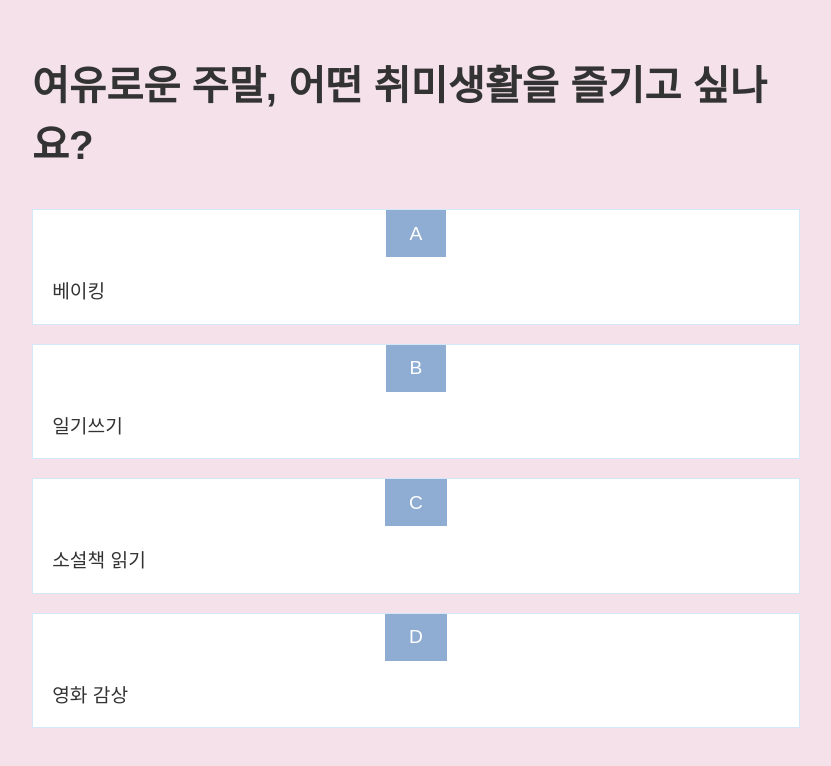
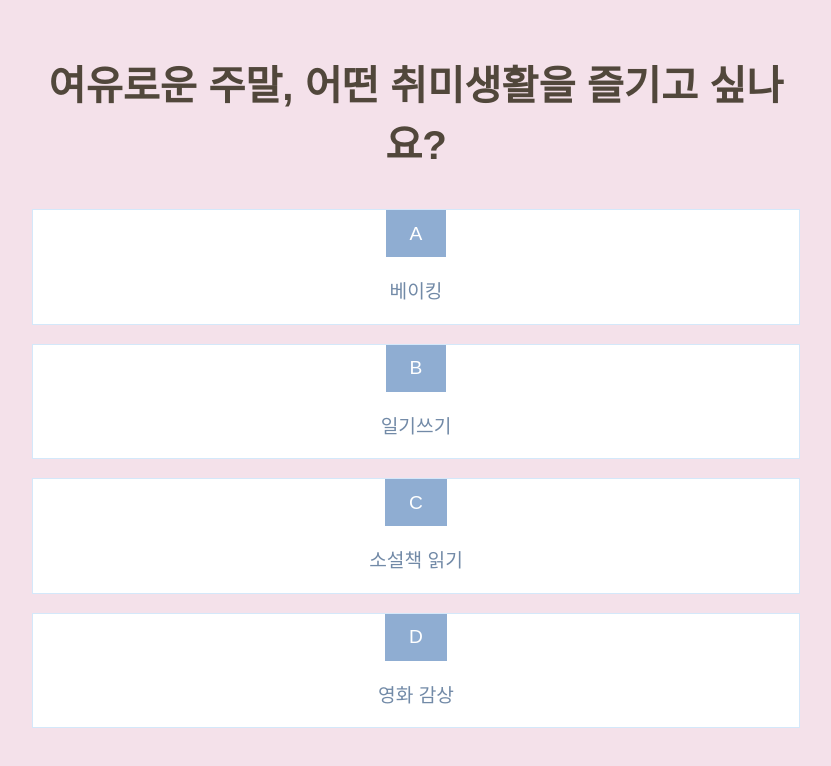
Before and after one commit to kkyungseo/bioinfostart, a plain HTML site: page game.html in a window 1280 px wide. Shown: the whole page, without its empty margins (224-1055 px from the left). Drawn offline with Linux system fonts and the light colour scheme.

Commit message:
Update game.html

```diff
--- a/game.html
+++ b/game.html
@@ -4,12 +4,20 @@
     <meta charset="UTF-8" />
     <meta name="viewport" content="width=device-width, initial-scale=1.0" />
     <meta http-equiv="X-UA-Compatible" content="ie=edge" />
-    <title>Character Test - Play</title>
+    <title>Character Test - PLAY</title>
     <link rel="stylesheet" href="app.css" />
     <link rel="stylesheet" href="game.css" />
+    <link rel="shortcut icon" href="/favicon.ico" type="image/x-icon">
+    <link rel="icon" href="/favicon.ico" type="image/x-icon">
+    <style>
+        h2{color:#51473B}
+        p{color:#728aa7}
+        div{text-align:center;}
+    </style>
   </head>
   <body>
     <div class="container">
+
       <div id="game" class="justify-center flex-column">
         <h2 id="question">What is the answer to this questions?</h2>
         <div class="choice-container">
```
